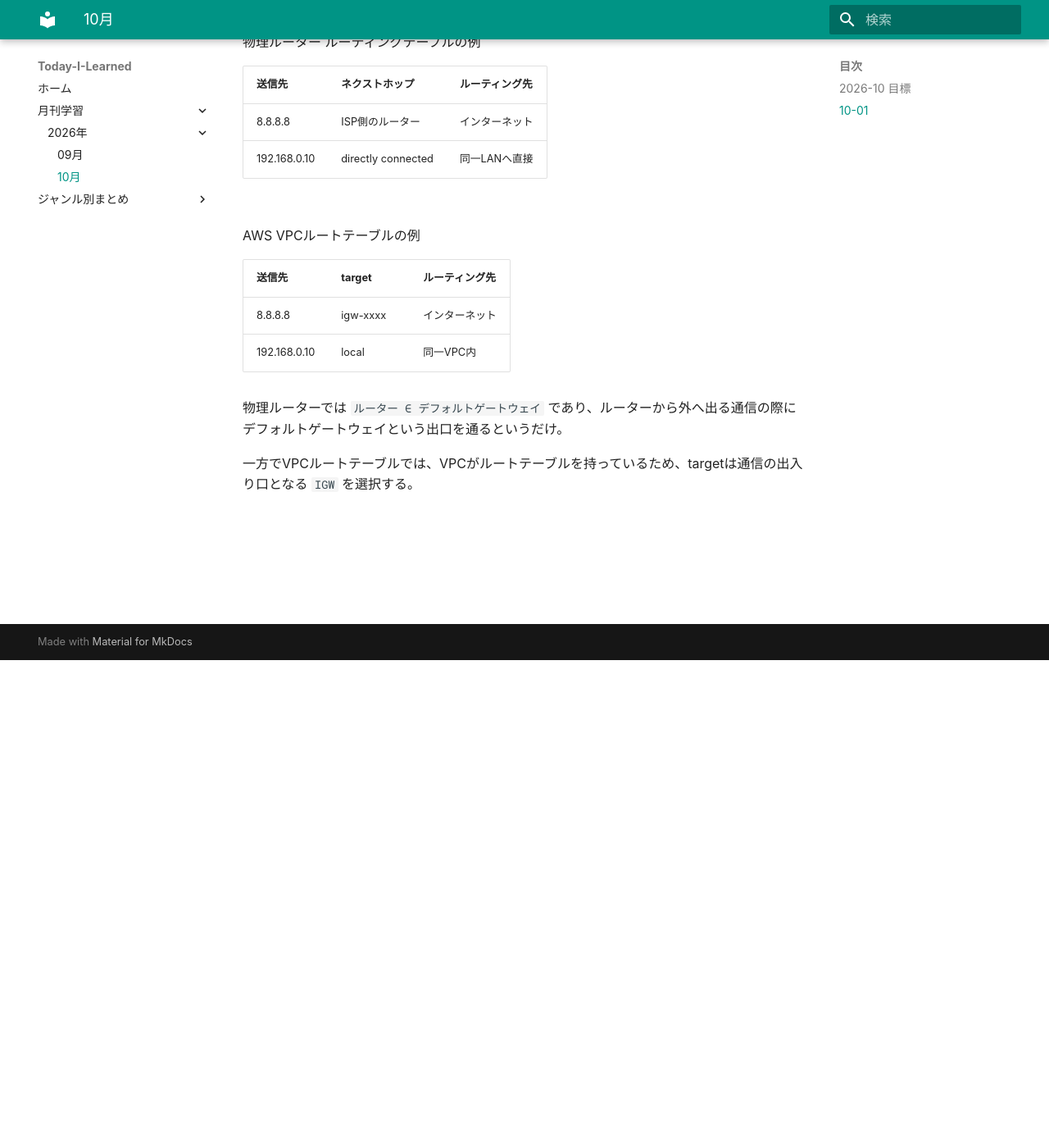
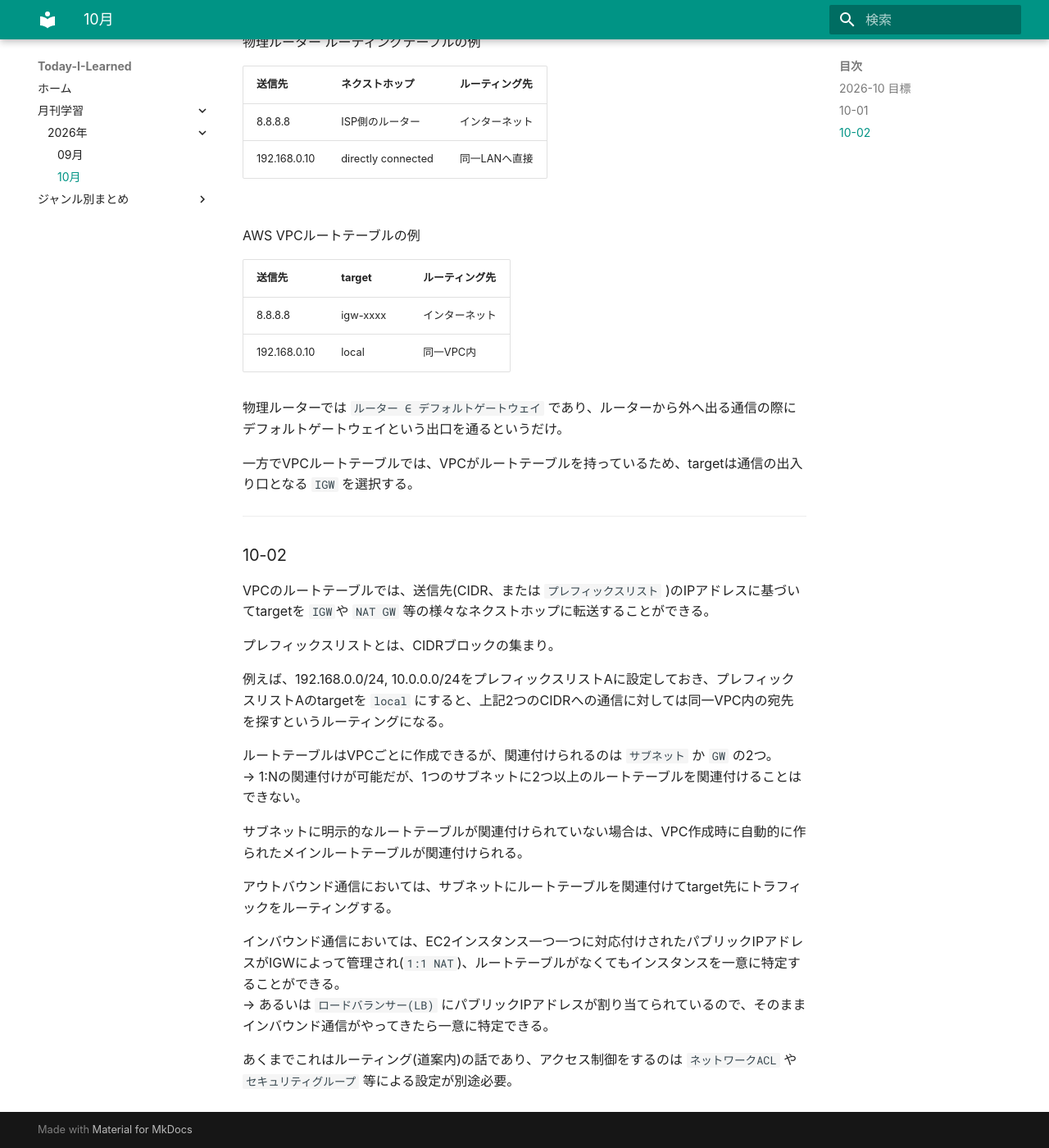
Before and after one commit to wararabesashimi/today-i-learned, an MkDocs documentation site: the page built from docs/2026-10.md, in a window 1280 px wide and 1400 px high, scrolled down 595 px. Shown: the whole window at 82% size. Built offline with MkDocs 1.6.1 and Material for MkDocs 9.7.7, drawn with Linux system fonts in a browser that asks for light colours; some web fonts are replaced; some of the changed text lies outside the part shown.

Commit message:
[docs]ルートテーブルについてさらに詳しく学習した記録を追加する

```diff
--- a/docs/2026-10.md
+++ b/docs/2026-10.md
@@ -9,7 +9,7 @@
 
 ### 10-01
 
-ルートテーブルとはVPC内でトラフィックの通信路を決定する表。<br>
+ルートテーブルとはVPCごとに作成するトラフィックの通信路を決定する表。<br>
 → 広義的にはルーティングテーブルとも呼ばれ、物理ハードでいうならルーターが保持している表である。
 
 最終的な送信先のIPアドレスや次のパケット送信先(`AWS上ではtarget、インフラ的に言うならネクストホップ`)などといった要素を持ち、送信先のIPアドレスが指定したCIDRに当てはまる場合、指定したネクストホップにトラフィックをルーティングする。
@@ -33,3 +33,25 @@ AWS VPCルートテーブルの例
 物理ルーターでは `ルーター ∈ デフォルトゲートウェイ` であり、ルーターから外へ出る通信の際にデフォルトゲートウェイという出口を通るというだけ。
 
 一方でVPCルートテーブルでは、VPCがルートテーブルを持っているため、targetは通信の出入り口となる `IGW` を選択する。
+
+---
+
+### 10-02
+
+VPCのルートテーブルでは、送信先(CIDR、または `プレフィックスリスト` )のIPアドレスに基づいてtargetを `IGW `や `NAT GW` 等の様々なネクストホップに転送することができる。
+
+プレフィックスリストとは、CIDRブロックの集まり。
+
+例えば、192.168.0.0/24, 10.0.0.0/24をプレフィックスリストAに設定しておき、プレフィックスリストAのtargetを `local` にすると、上記2つのCIDRへの通信に対しては同一VPC内の宛先を探すというルーティングになる。
+
+ルートテーブルはVPCごとに作成できるが、関連付けられるのは `サブネット` か `GW` の2つ。<br>
+→ 1:Nの関連付けが可能だが、1つのサブネットに2つ以上のルートテーブルを関連付けることはできない。
+
+サブネットに明示的なルートテーブルが関連付けられていない場合は、VPC作成時に自動的に作られたメインルートテーブルが関連付けられる。
+
+アウトバウンド通信においては、サブネットにルートテーブルを関連付けてtarget先にトラフィックをルーティングする。
+
+インバウンド通信においては、EC2インスタンス一つ一つに対応付けされたパブリックIPアドレスがIGWによって管理され(`1:1 NAT`)、ルートテーブルがなくてもインスタンスを一意に特定することができる。<br>
+→ あるいは `ロードバランサー(LB)` にパブリックIPアドレスが割り当てられているので、そのままインバウンド通信がやってきたら一意に特定できる。
+
+あくまでこれはルーティング(道案内)の話であり、アクセス制御をするのは `ネットワークACL` や `セキュリティグループ` 等による設定が別途必要。
```
